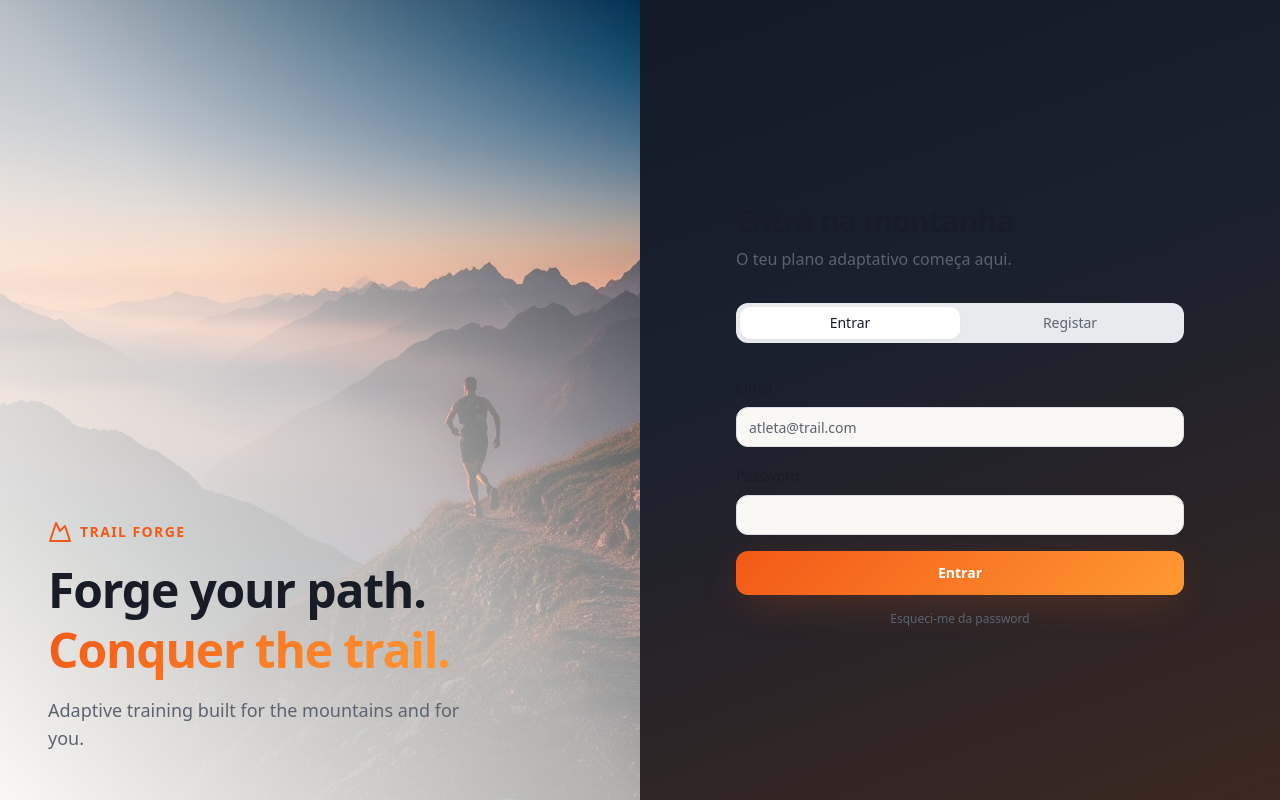
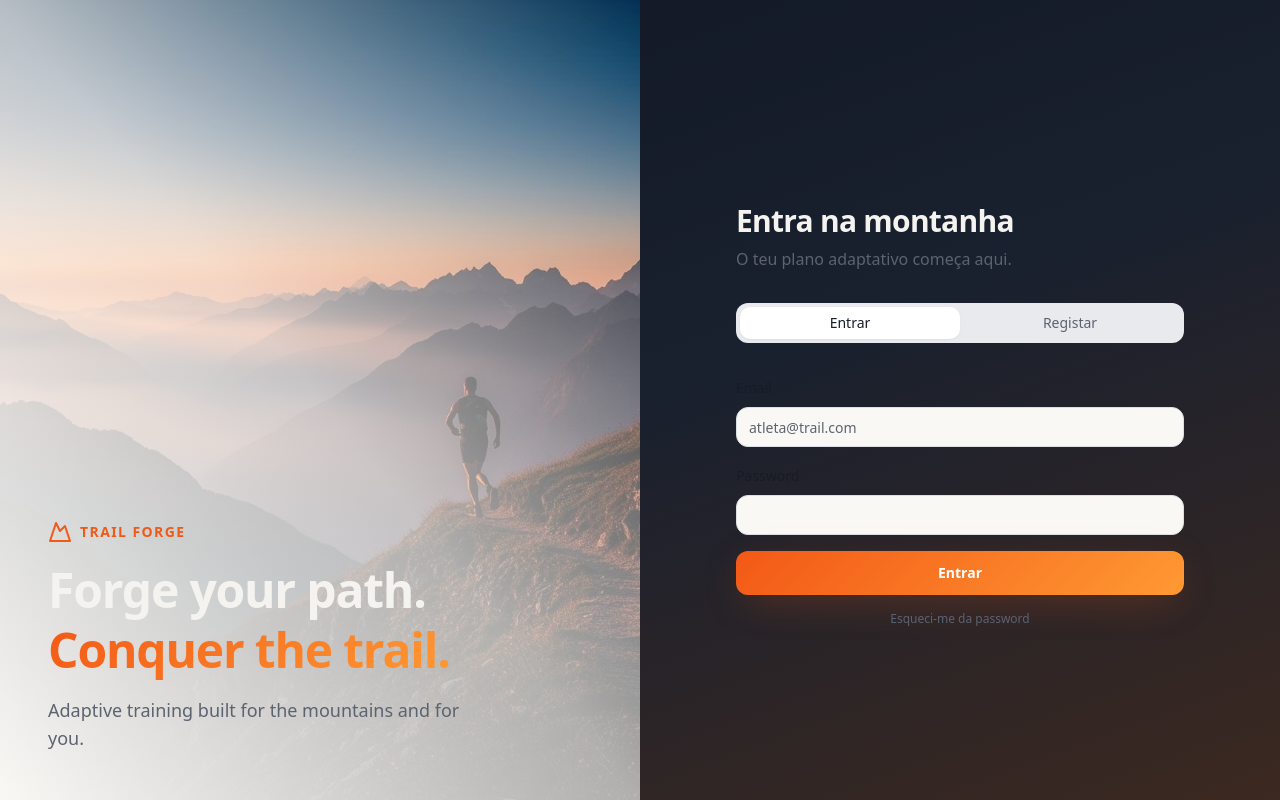
Before and after one commit to Trailrunner1982/trail-flow-ai-pwa, a React (Vite) app: page /auth in a window 1280 px wide. Built offline with nearby package versions, Linux system fonts and the light colour scheme; the HTML template or start-up script is replaced by a standard one.

Commit message:
Update index.css

```diff
--- a/src/index.css
+++ b/src/index.css
@@ -180,8 +180,29 @@
   [role="tab"][data-state="active"] {
     background-color: hsl(var(--card)) !important;
     color: hsl(var(--foreground)) !important;
+    font-weight: 500 !important;
   }
   [role="tablist"] {
     background-color: hsl(var(--muted)) !important;
   }
 }
+
+/* FORA de @layer — maior especificidade, sobrepõe shadcn */
+.dark [role="tab"] {
+  color: hsl(220 12% 65%) !important;
+}
+.dark [role="tab"][data-state="active"] {
+  color: hsl(40 25% 95%) !important;
+  background-color: hsl(220 25% 11%) !important;
+}
+.dark [role="tablist"] {
+  background-color: hsl(220 20% 16%) !important;
+}
+
+/* Fix headers — CardTitle, DialogTitle, etc */
+.dark .text-foreground,
+.dark [class*="CardTitle"],
+.dark [class*="card-title"],
+.dark h1, .dark h2, .dark h3, .dark h4 {
+  color: hsl(40 25% 95%) !important;
+}
```
